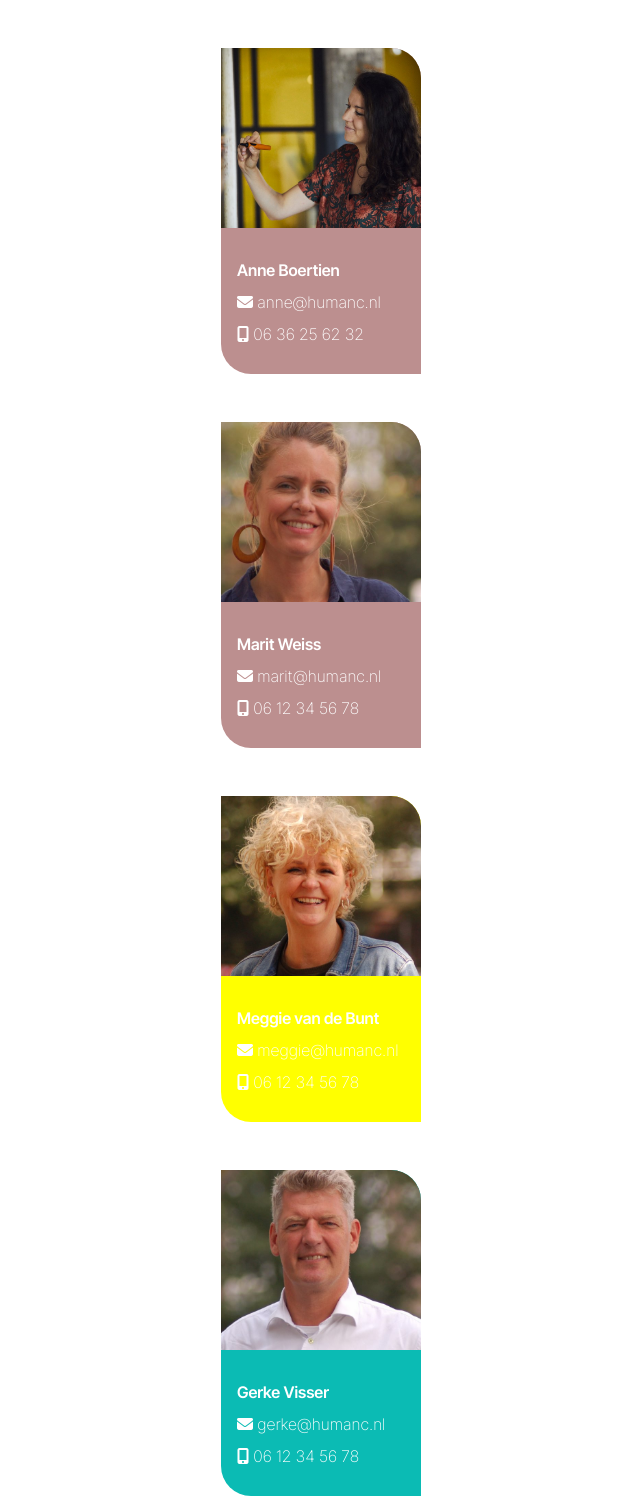
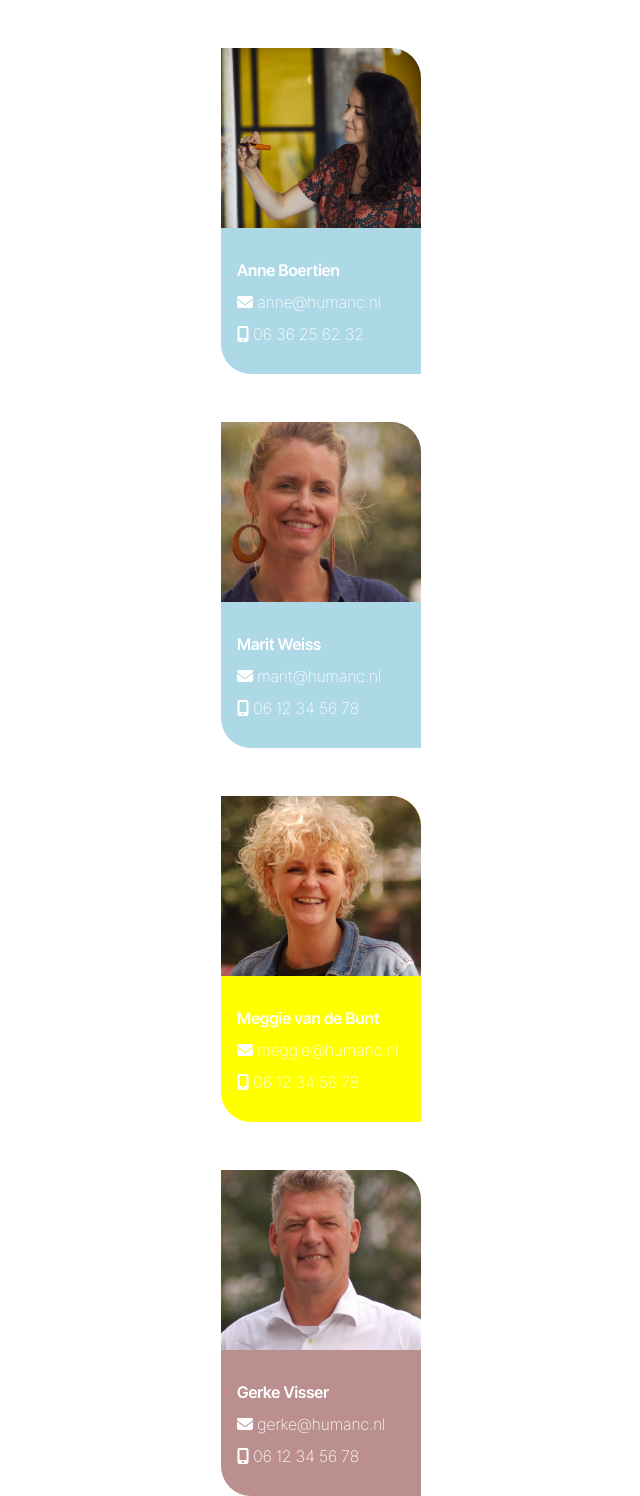
Before and after one commit to DaanBoertien/Human-Connection, a Jekyll site: the page built from index.html, in a window 1280 px wide. Shown: the whole page, without its empty margins (319-959 px from the left). Built offline with Jekyll 4.4.1, drawn with Linux system fonts in a browser that asks for light colours; a script that is not in the unit is left out.

Commit message:
Changed color lightblue

```diff
--- a/_sass/main.scss
+++ b/_sass/main.scss
@@ -56,10 +56,10 @@
     background-color: green;
 }
 
-.grijs {
+.Grijs {
     background-color: lightgray;
 }
 
-.Lichtblauw {
+.Rood {
     background-color: rosybrown;
 }
```
Also changed, not shown: 3 other files.
